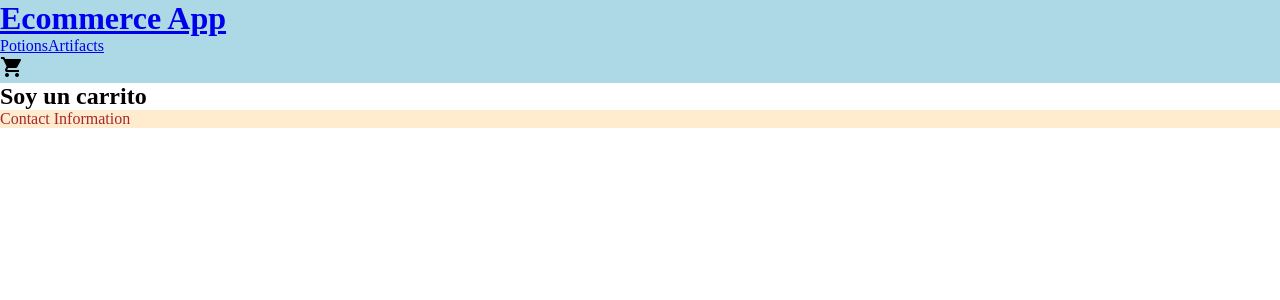
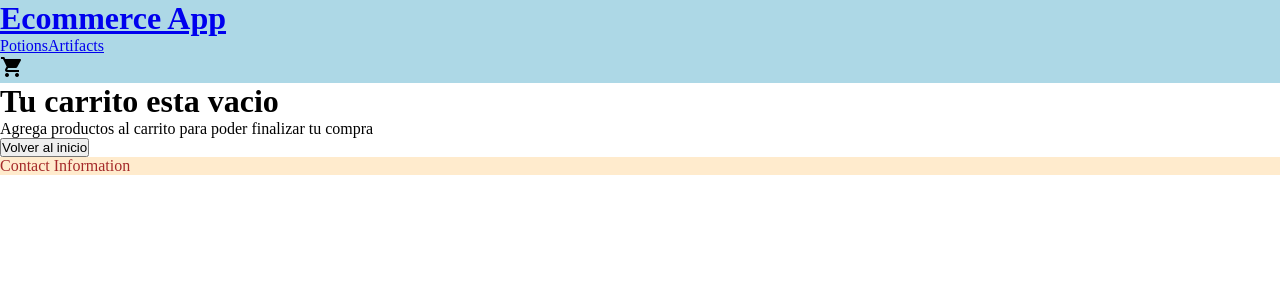
Before and after one commit to JaguRom/app, a React (Create React App) app: page /Cart in a window 1280 px wide. Shown: the top 300 px of the page. Built offline with nearby package versions, Linux system fonts and the light colour scheme.

Commit message:
Tecnicas de Rendering

```diff
--- a/src/Components/Cart.js
+++ b/src/Components/Cart.js
@@ -1,9 +1,74 @@
+import { CartContext} from "../cartContext"
+import { useContext,useState } from "react"
+import { Link } from "react-router-dom"
+import { useHistory } from "react-router"
+
+
 const Cart = () => {
-    return(
-    <div>
-<h2>Soy un carrito</h2>
-    </div>
-)
+    const { cart, removeFromCart, clear } = useContext(CartContext);
+    const {push} = useHistory()
+    const [toClick,setToClick] = useState(false)
+    const finalizarCompra = () => {
+        setToClick(true)
+        push("/")
+        console.log("Compra Finalizada")
     }
+    return (
+        <main className="comp-Cart">
+            {cart.length == 0 ? <div className="container-cartEmpty">
+                <div className="details-cartEmpty">
+                    <h1>Tu carrito esta vacio</h1>
+                    <p>Agrega productos al carrito para poder finalizar tu compra</p>
+                </div>
+                <div className="button-cartEmpty">
+                    <Link to="/"><button>Volver al inicio</button></Link>
+                </div>
 
-    export default Cart
+            </div> :
+                <table className="cart-table">
+                    <thead className="cart-thead">
+                        <tr className="cart-Titles">
+                            <th>Producto</th>
+                            <th>Nombre del producto</th>
+                            <th>Cantidad</th>
+                            <th>Total</th>
+                        </tr>
+                    </thead>
+                    {cart.map(productos => {
+                        const sacarProducto = () => {
+                          removeFromCart(productos.id)
+                          console.log(productos.product["id"])
+                        }
+                        return (
+                            console.log("Cantidad de productos"),
+                            console.log(productos.cantidad),
+                            console.log("Prueba de elementos"),
+                            console.log(productos.product["price"]),
+
+                            <tbody>
+                                <tr key={productos.product["id"]}>
+                                    <th><img src={productos.product["img"]} width="100" height="100" alt=""  /></th>
+                                    <th>{productos.product["title"]}</th>
+                                    <th>{productos.cantidad}</th>
+                                    <th>${productos.product["price"] * productos.cantidad}</th>
+                                    <th>
+                                        <button onClick={sacarProducto} >
+                                            <span class="material-icons">
+                                                delete
+                                            </span>
+                                        </button>
+                                    </th>
+                                </tr>
+                            </tbody>
+                        )
+                    })}
+                    <div>
+                        <button onClick={finalizarCompra}>Finalizar compra</button>
+                    </div>
+                </table>
+            }
+        </main>
+    )
+}
+
+export default Cart
--- a/src/Components/CartWidget.js
+++ b/src/Components/CartWidget.js
@@ -1,7 +1,18 @@
+import { useContext } from "react"
+import { CartContext} from "../cartContext"
+
 const CartWidget = () => {
+    const {cart} = useContext(CartContext);
+    const productosTotales= () => {
+        productosTotales= cart.reduce((total,producto) => {
+            return total + producto.cantidad
+        },0)
+    }
     return (
         <>
         <span className="material-icons">shopping_cart</span>
+        {cart.length== 0 ? <span className="count-none">0</span> : <span className="badge badge-pill badge-primary">{cart.length}</span>}
+       {/*  {cart.length == 0 ? <span className="count-none">0</span> : <span className="count">{cart.length}</span>} */}
         </>
     )
 }
--- a/src/Components/Nav.js
+++ b/src/Components/Nav.js
@@ -5,6 +5,8 @@ import { CartContext} from "../cartContext"
 
 const Nav = () => {
     const {cart} = useContext(CartContext);
+    console.log("Acá va el cart lenght");
+    console.log(cart.length);
     /* console.log(CartContext); */
     return (
         <div>
--- a/src/Components/NavBar.js
+++ b/src/Components/NavBar.js
@@ -12,7 +12,7 @@ const NavBar = () =>{
             </NavLink>
 
             <Nav/>
-            <CartWidget/>
+            <CartWidget />
         </header>
         </>
     )
--- a/src/style.css
+++ b/src/style.css
@@ -17,3 +17,7 @@ background-color: lightblue;
 color: brown;
 background-color: blanchedalmond;
 }
+
+.count-none{
+    display: none;
+}
```
Also changed, not shown: src/Components/ItemDetail.js (+0 -46 lines).
